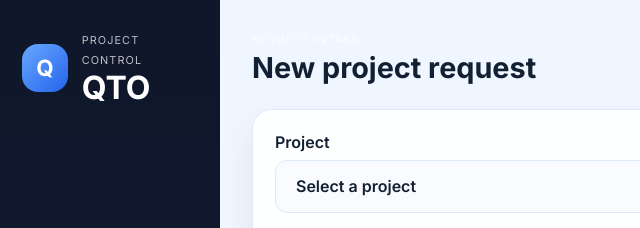
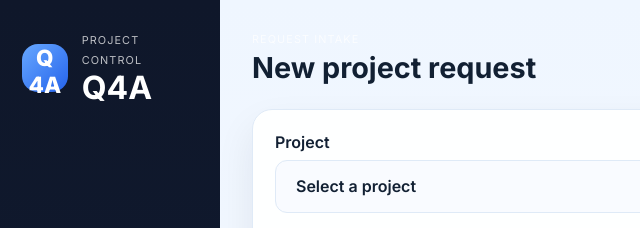
Before and after one commit to q4aaccount/QTO-WebRequestApp, a website: page docs/index.html in a window 1280 px wide. Shown: the top 228 px of the page, 0-640 px from the left. Drawn offline with Linux system fonts and the light colour scheme.

Commit message:
Apply Q4A branding to the active docs frontend

```diff
--- a/docs/index.html
+++ b/docs/index.html
@@ -3,24 +3,27 @@
   <head>
     <meta charset="UTF-8" />
     <meta name="viewport" content="width=device-width, initial-scale=1.0" />
-    <title>QTO Request Portal</title>
+    <title>Q4A Request Portal</title>
     <meta
       name="description"
       content="Simple project request form with project selection, elevation style, and project stage."
     />
     <link rel="preconnect" href="https://fonts.googleapis.com" />
     <link rel="preconnect" href="https://fonts.gstatic.com" crossorigin />
-    <link href="https://fonts.googleapis.com/css2?family=Inter:wght@400;500;600;700&display=swap" rel="stylesheet" />
+    <link href="https://fonts.googleapis.com/css2?family=Inter:wght@400;500;600;700;800;900&display=swap" rel="stylesheet" />
     <link rel="stylesheet" href="./styles.css" />
   </head>
   <body>
     <div class="page-shell">
       <aside class="sidebar">
         <div class="brand">
-          <div class="brand-mark">Q</div>
+          <div class="brand-mark" aria-label="Q4A logo">
+            <span class="q-loop">Q</span>
+            <span class="brand-4a">4A</span>
+          </div>
           <div>
             <span class="eyebrow">Project control</span>
-            <h1>QTO</h1>
+            <h1>Q4A</h1>
           </div>
         </div>
       </aside>
```
